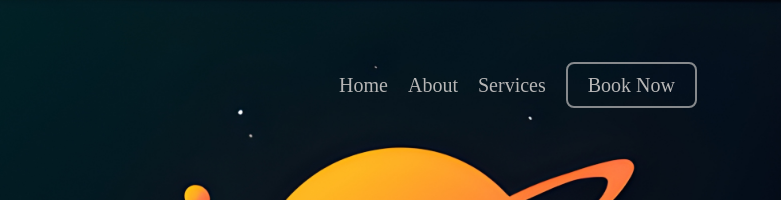
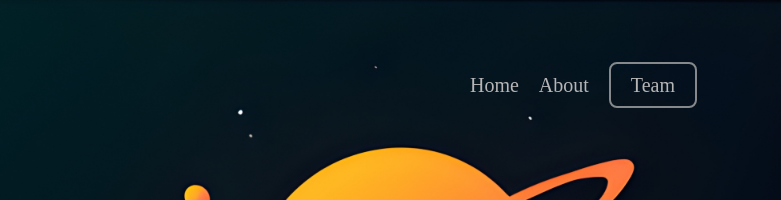
Before and after one commit to xczmari/space, a plain HTML site: page index.html in a window 1280 px wide. Shown: the top 200 px of the page, 499-1280 px from the left. Drawn offline with nearby package versions, Linux system fonts and the light colour scheme.

Commit message:
Update index.html

```diff
--- a/index.html
+++ b/index.html
@@ -30,8 +30,7 @@
             <ul>
               <li><a href="#">Home</a></li>
               <li><a href="about.html">About</a></li>
-              <li><a href="#">Services</a></li>
-              <li><a href="#" class="book">Book Now</a></li>
+              <li><a href="#" class="book">Team</a></li>
             </ul>
           </nav>
         </header>
```
